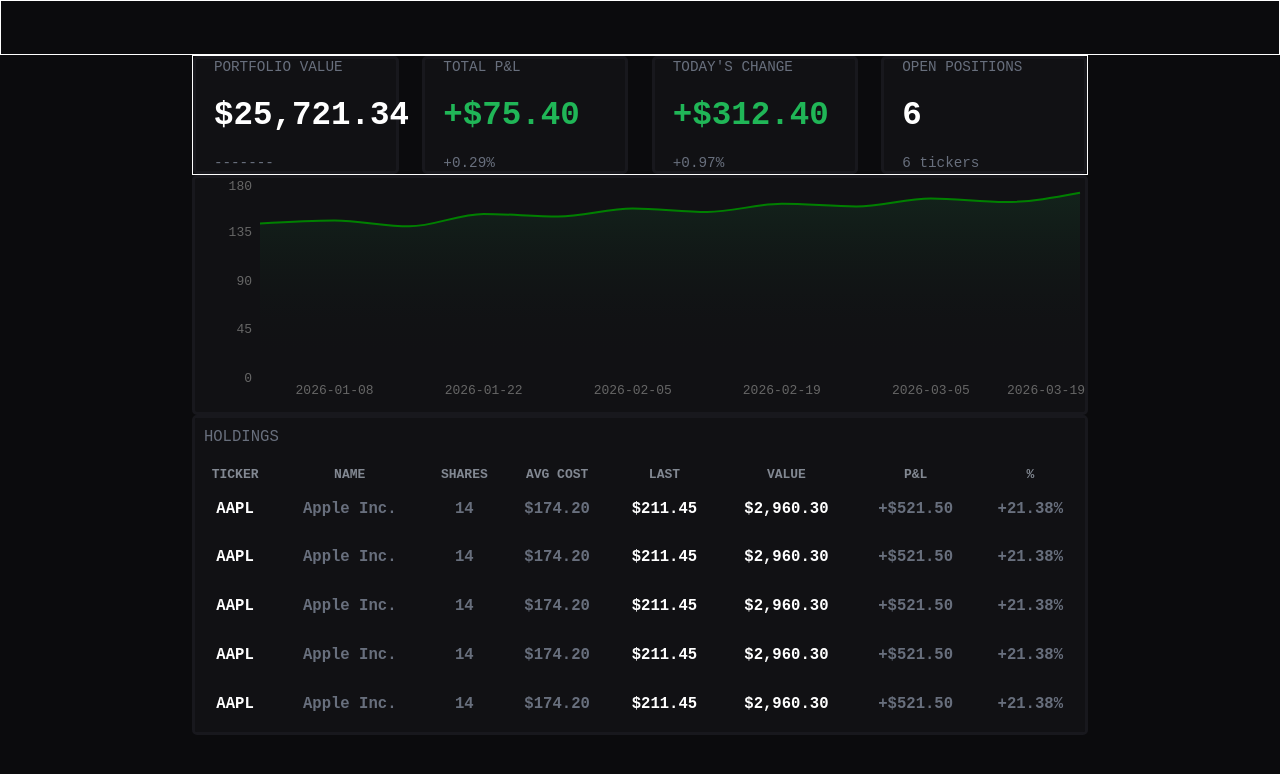
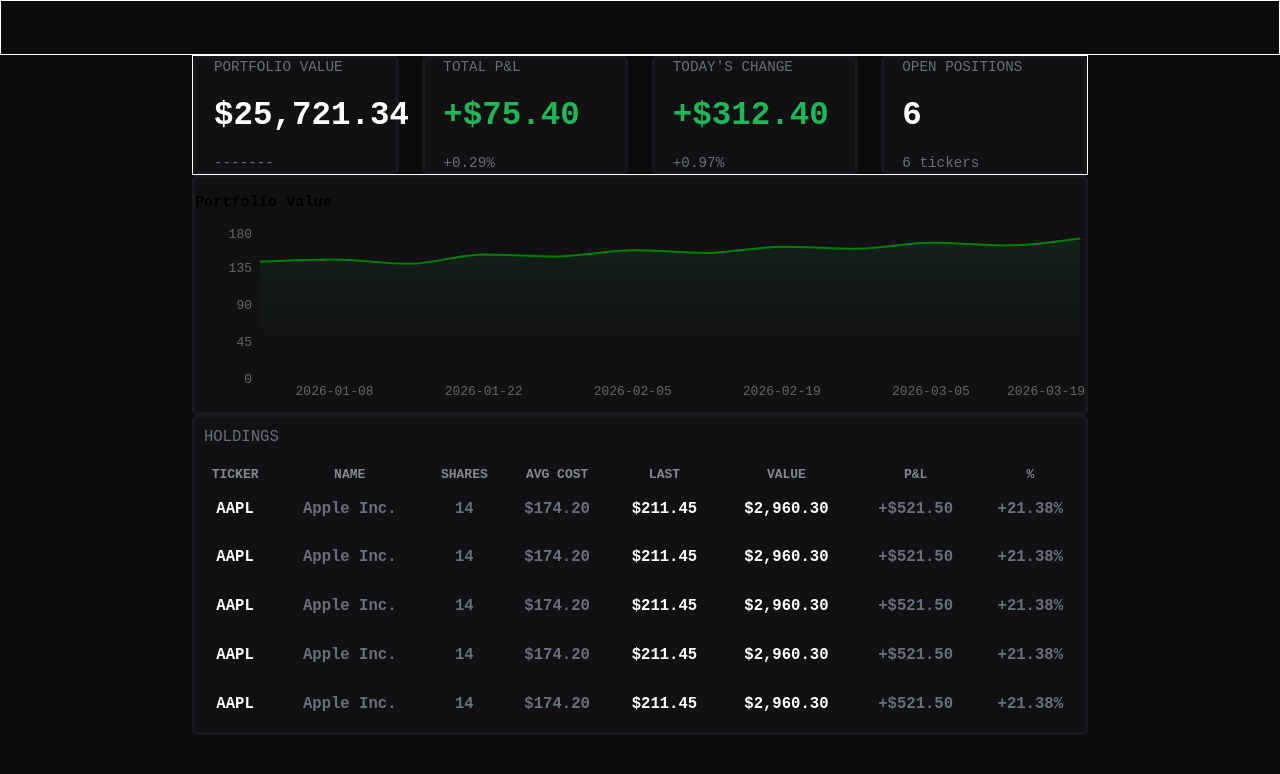
Before and after one commit to James-Short/investing-simulator, a React app in the folder frontend/: page / in a window 1280 px wide. Shown: the top 774 px of the page. Built offline with nearby package versions, Linux system fonts and the light colour scheme; the HTML template or start-up script is replaced by a standard one.

Commit message:
Changed graph styling and removed unecessary dependency from backend

```diff
--- a/frontend/src/components/ValueGraph/ValueGraph.jsx
+++ b/frontend/src/components/ValueGraph/ValueGraph.jsx
@@ -1,7 +1,7 @@
 import { AreaChart, ResponsiveContainer, XAxis, YAxis, Area } from 'recharts';
 import './ValueGraph.css';
 
-function ValueGraph(){
+function ValueGraph({ height, width }){
     const data = [
         { date: '2026-01-01', price: 142.50 },
         { date: '2026-01-08', price: 145.20 },
@@ -18,8 +18,8 @@
     ];
 
     return(
-        <ResponsiveContainer>
-            <AreaChart width='95%' height='95%' data={data}>
+        <ResponsiveContainer width={width} height={height}>
+            <AreaChart data={data}>
                 <defs>
                     <linearGradient id='chartGradient' x1='0' y1='0' x2='0' y2='1'>
                         <stop offset='5%' stopColor='#22c55e' stopOpacity={0.15}/>
--- a/frontend/src/pages/HomePage/HomePage.jsx
+++ b/frontend/src/pages/HomePage/HomePage.jsx
@@ -15,7 +15,8 @@
                 <StatsBadge height='100%' width='23%' header='OPEN POSITIONS' data='6' dataColor='white' footer='6 tickers'/>
             </div>
             <div className='home-page-graph-container'>
-                <ValueGraph/>
+                <h3>Portfolio Value</h3>
+                <ValueGraph height='80%' width='100%'/>
             </div>
             <div className='home-page-holdings-container'>
                 <h1 className='home-page-holdings-header'>HOLDINGS</h1>
```
Also changed, not shown: 1 other file (tests, documents, lock files or other folders).
